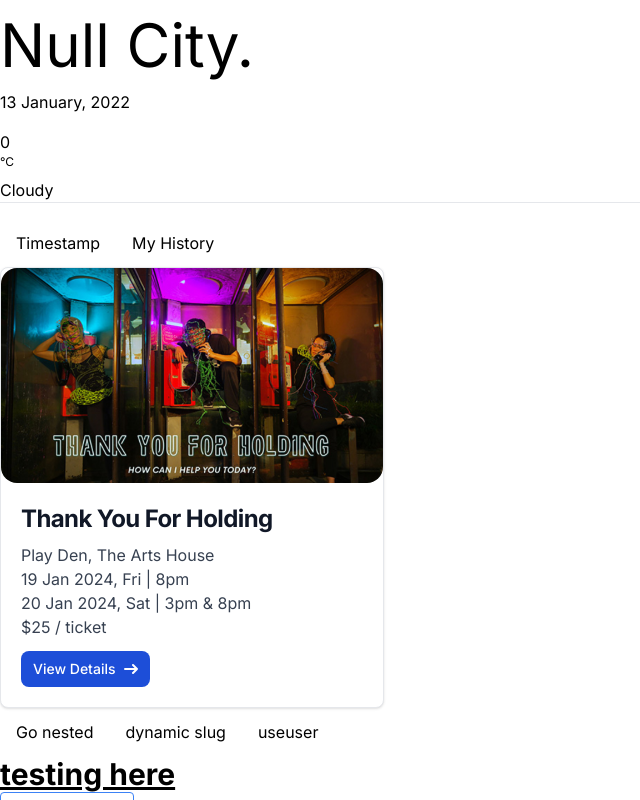
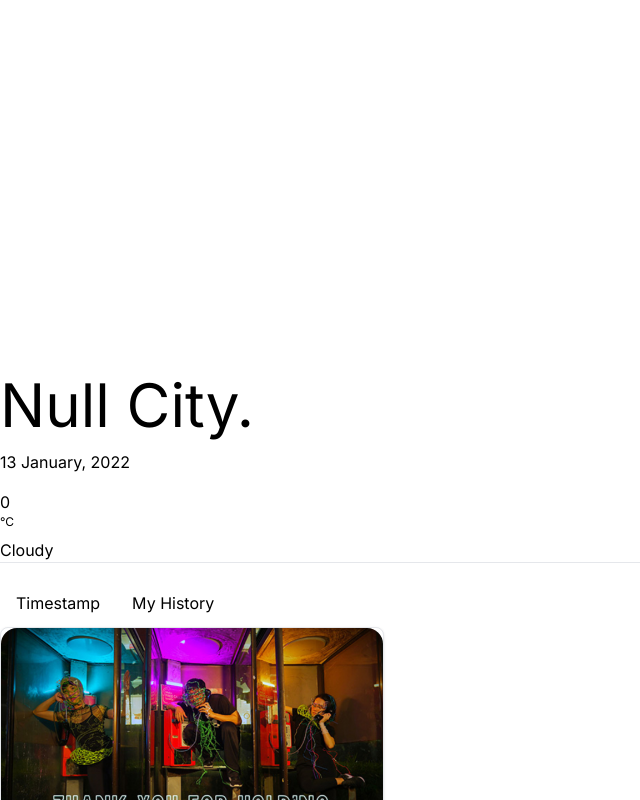
Before and after one commit to guowei1berry/oneberryarthouse_nextjs, a Next.js app: page / in a window 1280 px wide. Shown: the top 800 px of the page, without its empty margins (0-640 px from the left). Built offline with nearby package versions, Linux system fonts and the light colour scheme.

Commit message:
testing react-player

```diff
--- a/package.json
+++ b/package.json
@@ -14,7 +14,8 @@
     "framer-motion": "^10.17.4",
     "next": "14.0.4",
     "react": "^18",
-    "react-dom": "^18"
+    "react-dom": "^18",
+    "react-player": "^2.14.1"
   },
   "devDependencies": {
     "@types/node": "^20",
--- /dev/null
+++ b/src/app/components/videoplayer.tsx
@@ -0,0 +1,20 @@
+'use client'
+
+import React from 'react'
+import ReactPlayer from 'react-player/youtube'
+import {useState} from 'react'
+import {useEffect} from 'react'
+
+export default function VideoPlayerComp({url}){
+
+const [hasWindow, setHasWindow] = useState(false);
+
+useEffect(() => { if (typeof window !== "undefined") { setHasWindow(true); } }, []);
+
+return ( <> {hasWindow && <ReactPlayer url={url} />} </> )
+
+}
+
+
+
+// Then it's called out on page.js like this:
--- a/src/app/home-page.tsx
+++ b/src/app/home-page.tsx
@@ -5,7 +5,8 @@ import Link from "next/link";
 import { useRouter } from 'next/navigation'
 import { useEffect, useState } from "react";
 import DecorCard from "./components/card";
-
+import VideoPlayerComp from "./components/videoplayer";
+import video from './assets'
 // This is a Client Component. It receives data as props and
 // has access to state and effects just like Page components
 // in the `pages` directory.
@@ -20,6 +21,8 @@ export default function HomePage() {
 
   return (
     <div>
+
+      <VideoPlayerComp url="https://www.youtube.com/watch?v=N8ztlNMtwUU"/>
       <div
         className="d-flex justify-content-center align-items-center"
         style={{ minHeight: "100vh" }}
--- a/src/app/page.tsx
+++ b/src/app/page.tsx
@@ -11,6 +11,9 @@ export default function Page() {
 
 
       </video> */}
+            {/* <video autoPlay style={{ width: '500px', height: '500px' }}>
+        <source src={video} />
+      </video> */}
       <HomePage/>
       </>
 
```
Also changed, not shown: 1 other file (tests, documents, lock files or other folders).
